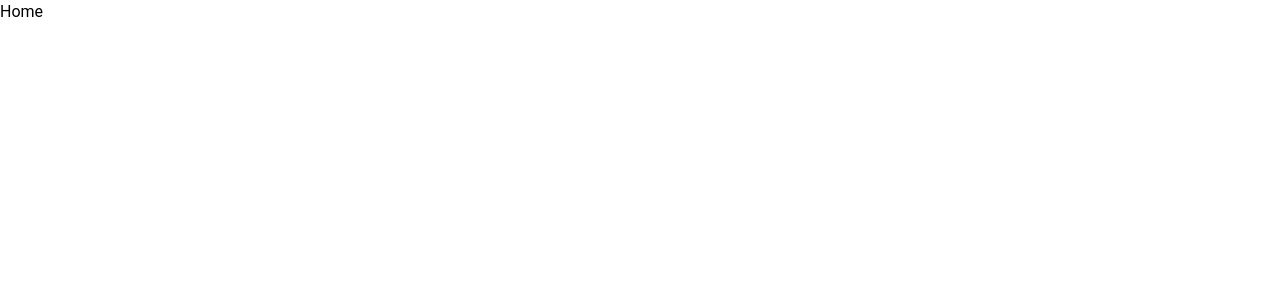
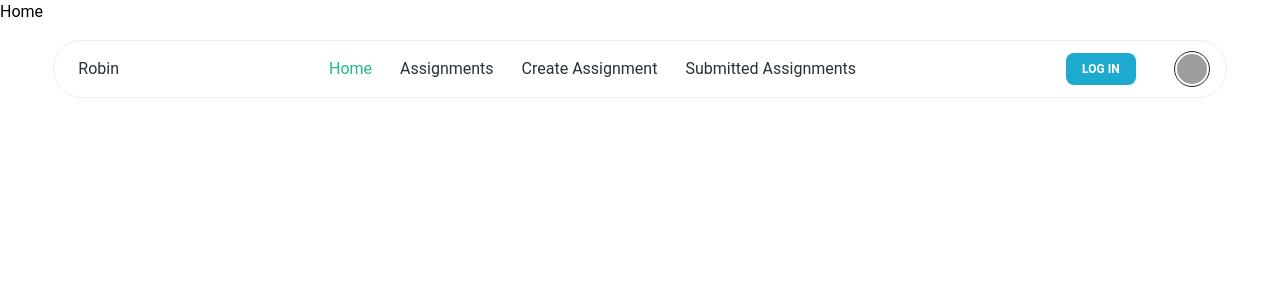
Before and after one commit to mdrobin45/task-Management-client, a React (Vite) app: page / in a window 1280 px wide. Shown: the top 300 px of the page. Built offline with nearby package versions, Linux system fonts and the light colour scheme; grey boxes are pictures that could not be loaded.

Commit message:
header added

```diff
--- a/src/Components/Header/Header.jsx
+++ b/src/Components/Header/Header.jsx
@@ -1,36 +1,33 @@
 import { Button } from "@material-tailwind/react";
 import { Link } from "react-router-dom";
-import useAuth from "../../Hooks/useAuth";
-import logo from "../../assets/images/Logo_dark.png";
 import NavList from "./NavList";
 import ProfileMenu from "./ProfileMenu";
 
 export function Header() {
-   const { user } = useAuth();
-
    return (
       <div className="absolute w-full z-10 mt-6">
          <div className="bg-white w-11/12 mx-auto border lg:pl-6 lg:rounded-full mt-4 p-2 z-10">
             <div className="relative mx-auto flex items-center justify-between text-blue-gray-900">
                <div>
                   <Link to="/">
-                     <img className="w-40" src={logo} alt="Logo" />
+                     {/* <img className="w-40" src={logo} alt="Logo" /> */}
+                     Robin
                   </Link>
                </div>
                <div>
                   <NavList />
                </div>
                <div className="flex items-center gap-3">
-                  {!user ? (
+                  {/* {!user ? ( */}
                   <Button
                      className="bg-secondary mr-6 text-white hover:bg-secondary"
                      size="sm"
                      variant="text">
                      <Link to="/login">Log In</Link>
                   </Button>
-                  ) : (
+                  {/* ) : ( */}
                   <ProfileMenu />
-                  )}
+                  {/* )} */}
                </div>
             </div>
          </div>
--- a/src/Components/Header/ProfileMenu.jsx
+++ b/src/Components/Header/ProfileMenu.jsx
@@ -9,20 +9,18 @@ import {
 } from "@material-tailwind/react";
 import { useState } from "react";
 import { Link } from "react-router-dom";
-import { toast } from "react-toastify";
-import useAuth from "../../Hooks/useAuth";
 
 const ProfileMenu = () => {
    const [isMenuOpen, setIsMenuOpen] = useState(false);
 
-   const { user, logOut } = useAuth();
+   // const { user, logOut } = useAuth();
 
    // Sign Out
-   const handleLogOut = () => {
-      logOut().then(() => {
-         toast.error("Your are logged out!");
-      });
-   };
+   // const handleLogOut = () => {
+   //    logOut().then(() => {
+   //       toast.error("Your are logged out!");
+   //    });
+   // };
 
    return (
       <Menu
@@ -40,15 +38,17 @@ const ProfileMenu = () => {
                   size="sm"
                   alt="Profile"
                   className="border border-gray-900 p-0.5"
-                  src={
-                     user ? user.photoURL : "https://i.ibb.co/238dYyx/user.png"
-                  }
+                  // src={
+                  //    user ? user.photoURL : "https://i.ibb.co/238dYyx/user.png"
+                  // }
+                  src="https://i.ibb.co/238dYyx/user.png"
                />
             </Button>
          </MenuHandler>
          <MenuList className="p-1">
             <p className="px-2 font-bold py-2 text-black">
-               {user?.displayName}
+               {/* {user?.displayName} */}
+               Robin
             </p>
             <hr />
             <Link to="/my-submission">
@@ -67,7 +67,7 @@ const ProfileMenu = () => {
             </Link>
             <MenuItem className="hover:bg-red-500/10 focus:bg-red-500/10 active:bg-red-500/10">
                <Typography
-                  onClick={handleLogOut}
+                  // onClick={handleLogOut}
                   color="red"
                   as="span"
                   variant="small"
--- a/src/Layouts/MainLayout.jsx
+++ b/src/Layouts/MainLayout.jsx
@@ -1,8 +1,10 @@
 import { Outlet } from "react-router-dom";
+import Header from "../Components/Header/Header";
 
 const MainLayout = () => {
    return (
       <div>
+         <Header />
          <Outlet />
       </div>
    );
```
Also changed, not shown: src/Pages/Home/Banner/Banner.jsx (added). Lines whose indentation alone changed are shown as unchanged.
